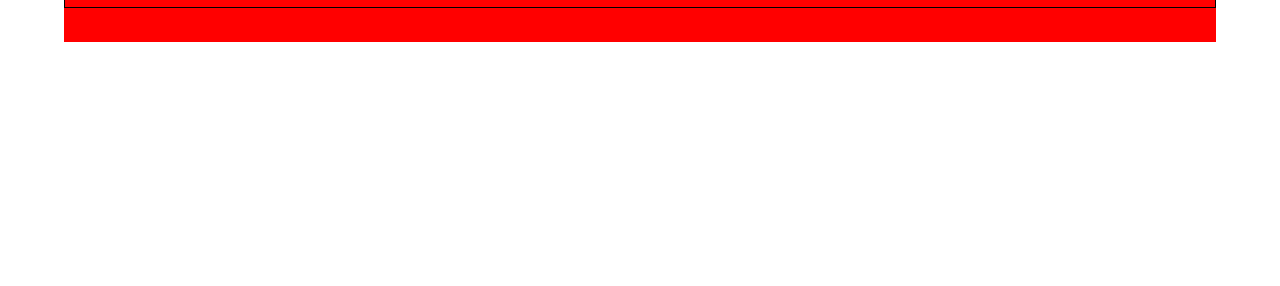
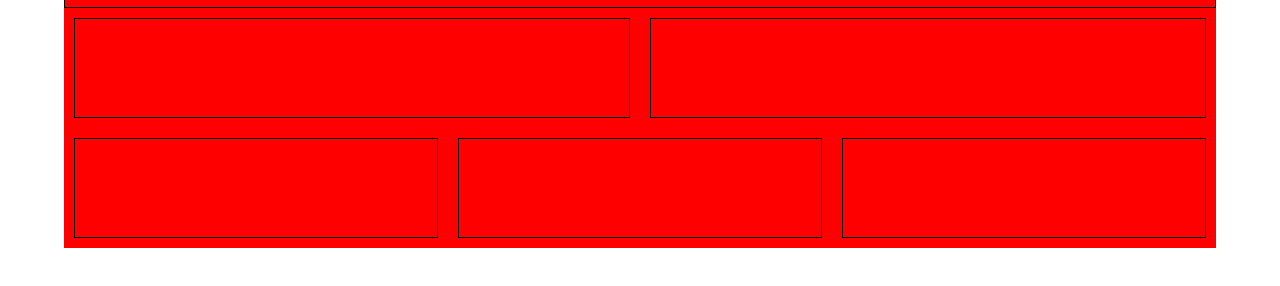
Before and after one commit to RiccardoVoltolina/htmlcss-responsive-layout, a plain HTML site: page index.html in a window 1280 px wide. Shown: the part 58-344 px from the top of the page. Drawn offline with Linux system fonts and the light colour scheme.

Commit message:
add info section color structure

```diff
--- a/index.html
+++ b/index.html
@@ -29,10 +29,28 @@
                 </div>
             </div>
         </nav>
-
     </header>
 
+    <!-- end header section -->
+
     <main>
+
+    <!-- start info section -->
+
+        <section>
+            <div class="main_container f-wrap">
+                <div class="row_info d-flex">
+                    <div class="card_top"></div>
+                    <div class="card_top"></div>
+                </div>
+                <div class="row_info d-flex">
+                    <div class="card_bottom"></div>
+                    <div class="card_bottom"></div>
+                    <div class="card_bottom"></div>
+                </div>
+            </div>
+
+        </section>
 
     </main>
 
--- a/style/style.css
+++ b/style/style.css
@@ -6,13 +6,18 @@
 /* debug rules */
 
 .debug .main_container {
-    height: 100px;
     background-color: red;
 }
 
 .debug .col_header {
     border: 1px solid black;
 }
+
+.debug .card_bottom, .card_top {
+    border: 1px solid black;
+    height: 100px;
+}
+
 
 /* utilities rules */
 
@@ -38,7 +43,15 @@
     justify-content: space-between;
 }
 
+.f-wrap {
+    flex-wrap: wrap;
+}
 
+/* padding rules */
+
+.p-5 {
+    padding: 5px;
+}
 
 /* header */
 
@@ -56,6 +69,21 @@
 
 .search i {
     display: none;
+}
+
+/* info section */
+
+.row_info {
+    justify-content: space-around;
+    padding: 10px 0;
+}
+
+.card_top {
+    width: calc(100% / 2 - 20px);
+}
+
+.card_bottom {
+    width: calc(100% / 3 - 20px);
 }
 
 /* 480px display rules */
```
